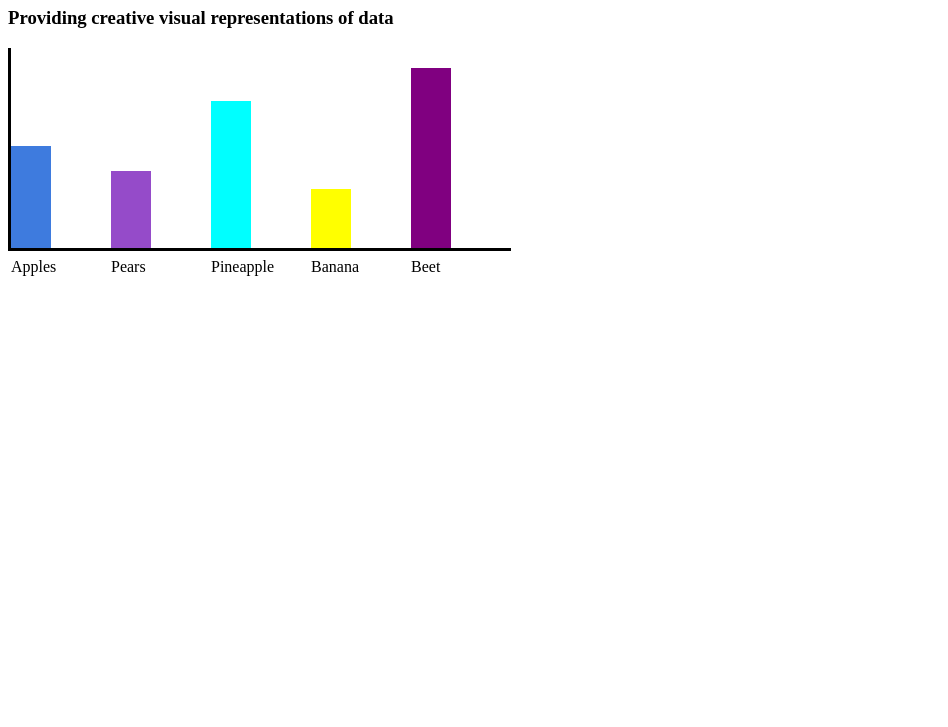
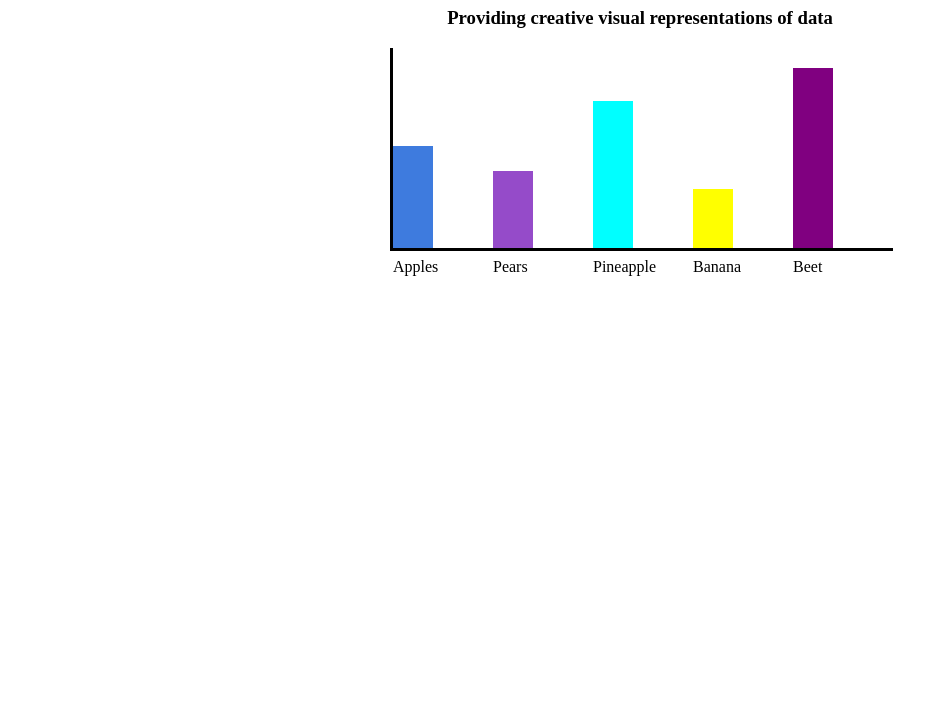
Before and after one commit to niralpatel02/PictoData, a plain HTML site: page index.html in a window 1280 px wide. Shown: the part 73-800 px from the top of the page, without its empty margins (0-948 px from the left). Drawn offline with Linux system fonts and the light colour scheme.

Commit message:
Update styles

```diff
--- a/styles.css
+++ b/styles.css
@@ -1,4 +1,9 @@
 .graph {
     width: 500px;
     height: 200px;
+    margin: auto;
 }
+
+.title {
+    text-align: center;
+}
```
